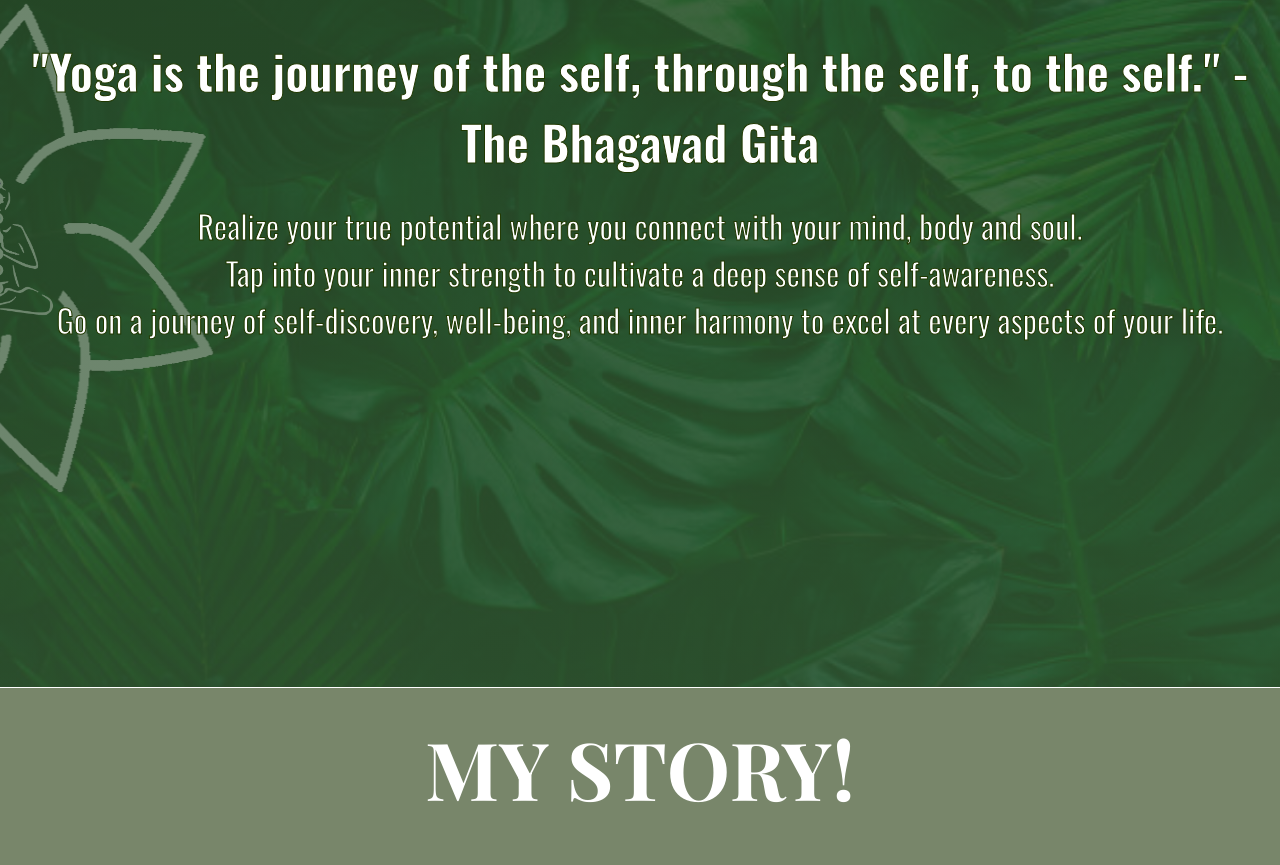
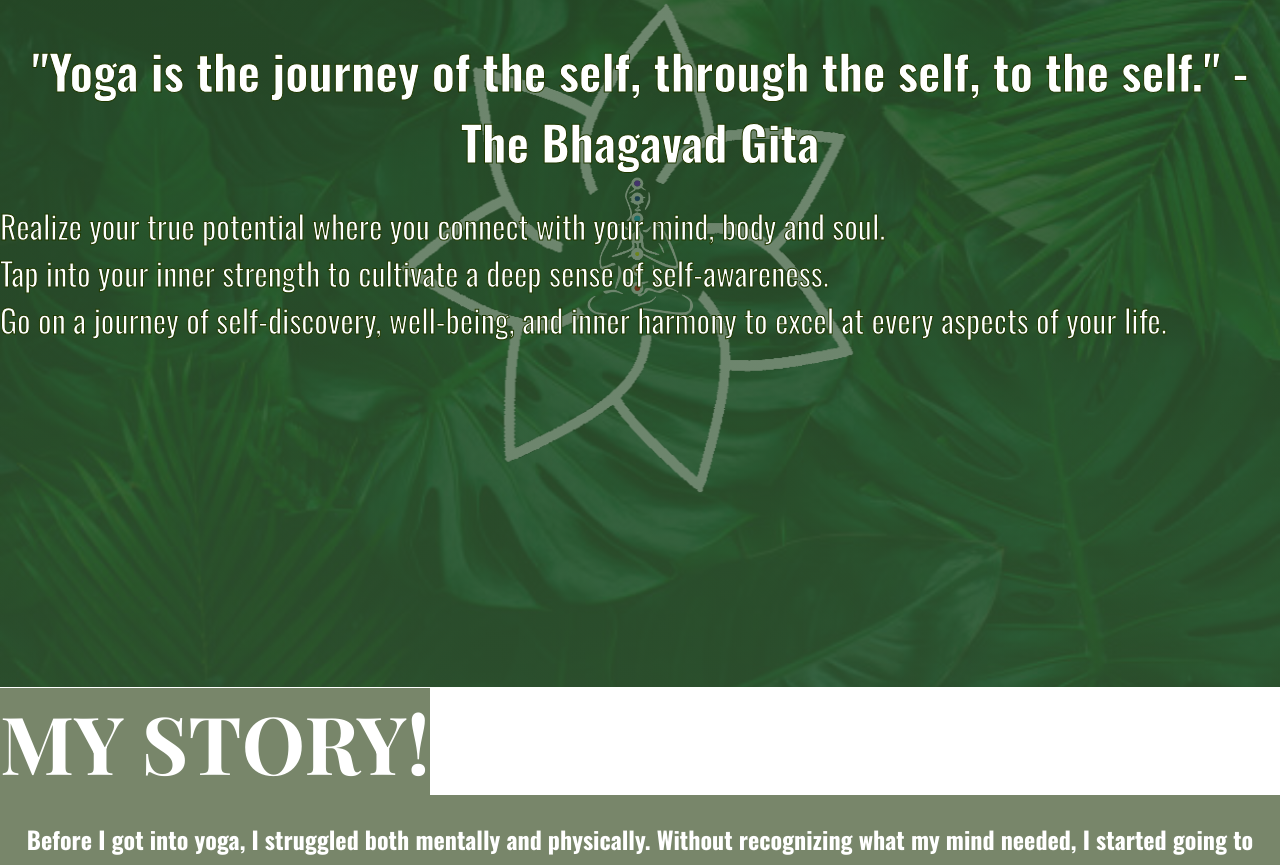
Before and after one commit to Harshita100/Bliss-With-Yoga, a plain HTML site: page Main.html in a window 1280 px wide. Shown: the part 137-1002 px from the top of the page. Drawn offline with nearby package versions, Linux system fonts and the light colour scheme; a web font is replaced by a local one.

Commit message:
yay, tdys main motive done

```diff
--- a/css/aboutus.css
+++ b/css/aboutus.css
@@ -1,5 +1,7 @@
 .aboutus{
     margin-top: 1px;
+    width: auto;
+    display: block;
 }
 
 .aboutus h1{
@@ -7,7 +9,7 @@
     background-color: #78866a;
     color: #fff;
     /* -webkit-text-stroke: 2px #203801; */
-    padding: 2%;
+    /* padding: 2%; */
     margin-top: 0px;
     font-family: 'Playfair Display', serif;
     font-size: 5rem;
--- a/css/home.css
+++ b/css/home.css
@@ -4,7 +4,7 @@
     background-size: cover;
     position: center;
     height: 50rem;
-    display: flex;
+    display: grid;
     width: 100%;
     background-repeat: no-repeat;
     font-family: 'Playfair Display', serif;
@@ -21,6 +21,8 @@
     justify-content: center;
     height: 45rem;
     z-index: 2;
+    grid-row: 1/4;
+    grid-column: 1/2;
 }
 
 .home-lotus  {
@@ -43,6 +45,9 @@
     display: block;
     position: relative;
     z-index: 9;
+    grid-row: 1/4;
+    grid-column: 1/2;
+
 }
 
 .home h1,h2,h4 {
--- a/css/styly.css
+++ b/css/styly.css
@@ -8,7 +8,7 @@
     box-sizing: border-box;
     margin :0;
     padding : 0;
-    display: block;
+    display: inline-block;
     font-family: 'Playfair Display', serif;
     font-family: 'Oswald', sans-serif;
     scroll-behavior: smooth;
@@ -17,6 +17,11 @@
     scrollbar-color: #2a4901 #2a4901;
 }
 
+.box{
+  display: flex;
+}
+
+
 a,
 a:visited,
 a:active{
```
